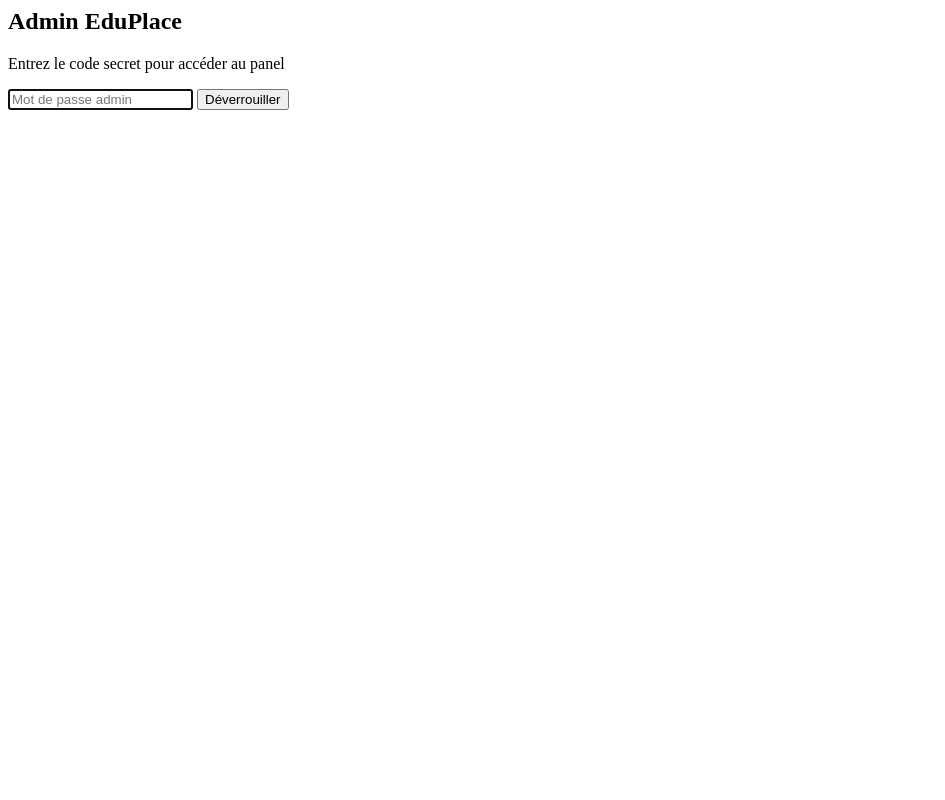
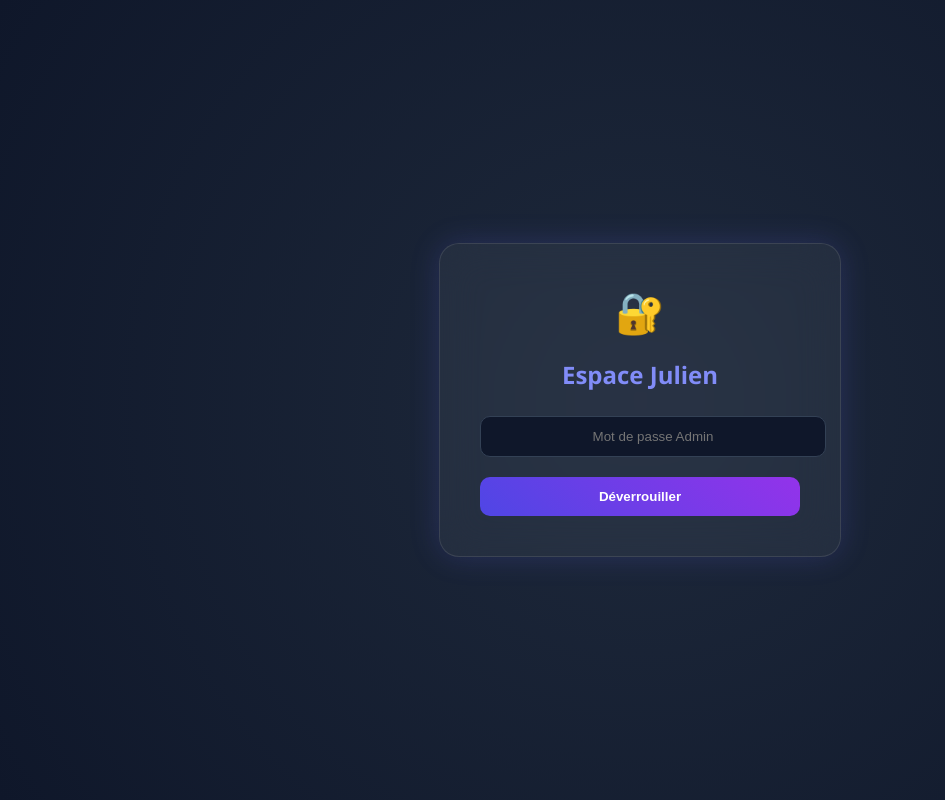
Before and after one commit to julienbanze/EduPlace., a Flask app: a page that uses templates/admin_login.html in a window 1280 px wide. Shown: the whole page, without its empty margins (0-945 px from the left). Run offline with Flask 3, Linux system fonts and the light colour scheme.

Commit message:
Update admin_login.html

```diff
--- a/templates/admin_login.html
+++ b/templates/admin_login.html
@@ -1,10 +1,45 @@
-<div class="auth-wrapper">
-    <div class="auth-card">
-        <h2>Admin EduPlace</h2>
-        <p>Entrez le code secret pour accéder au panel</p>
+<!DOCTYPE html>
+<html lang="fr">
+<head>
+    <meta charset="UTF-8">
+    <title>Accès Administrateur | EduPlace</title>
+    <style>
+        body {
+            margin: 0; height: 100vh; display: flex; justify-content: center; align-items: center;
+            background: radial-gradient(circle at center, #1e293b 0%, #0f172a 100%);
+            font-family: 'Segoe UI', sans-serif; color: white;
+        }
+        .login-card {
+            background: rgba(255, 255, 255, 0.05); padding: 40px; border-radius: 20px;
+            backdrop-filter: blur(20px); border: 1px solid rgba(255, 255, 255, 0.1);
+            box-shadow: 0 0 30px rgba(99, 102, 241, 0.2); text-align: center; width: 320px;
+        }
+        h2 { color: #818cf8; margin-bottom: 25px; }
+        input {
+            width: 100%; padding: 12px; margin-bottom: 20px; border-radius: 10px;
+            border: 1px solid #334155; background: #0f172a; color: white; text-align: center;
+        }
+        button {
+            width: 100%; padding: 12px; border-radius: 10px; border: none;
+            background: linear-gradient(45deg, #4f46e5, #9333ea);
+            color: white; font-weight: bold; cursor: pointer; transition: 0.3s;
+        }
+        button:hover { transform: scale(1.05); box-shadow: 0 0 15px #4f46e5; }
+    </style>
+</head>
+<body>
+    <div class="login-card">
+        <div style="font-size: 40px; margin-bottom: 10px;">🔐</div>
+        <h2>Espace Julien</h2>
         <form method="POST">
-            <input type="password" name="admin_password" placeholder="Mot de passe admin" class="form-control" required autofocus>
-            <button type="submit" class="btn-primary">Déverrouiller</button>
+            <input type="password" name="admin_password" placeholder="Mot de passe Admin" required>
+            <button type="submit">Déverrouiller</button>
         </form>
+        {% with messages = get_flashed_messages() %}
+          {% if messages %}
+            <p style="color: #fb7185; margin-top: 15px;">{{ messages[0] }}</p>
+          {% endif %}
+        {% endwith %}
     </div>
-</div>
+</body>
+</html>
```
